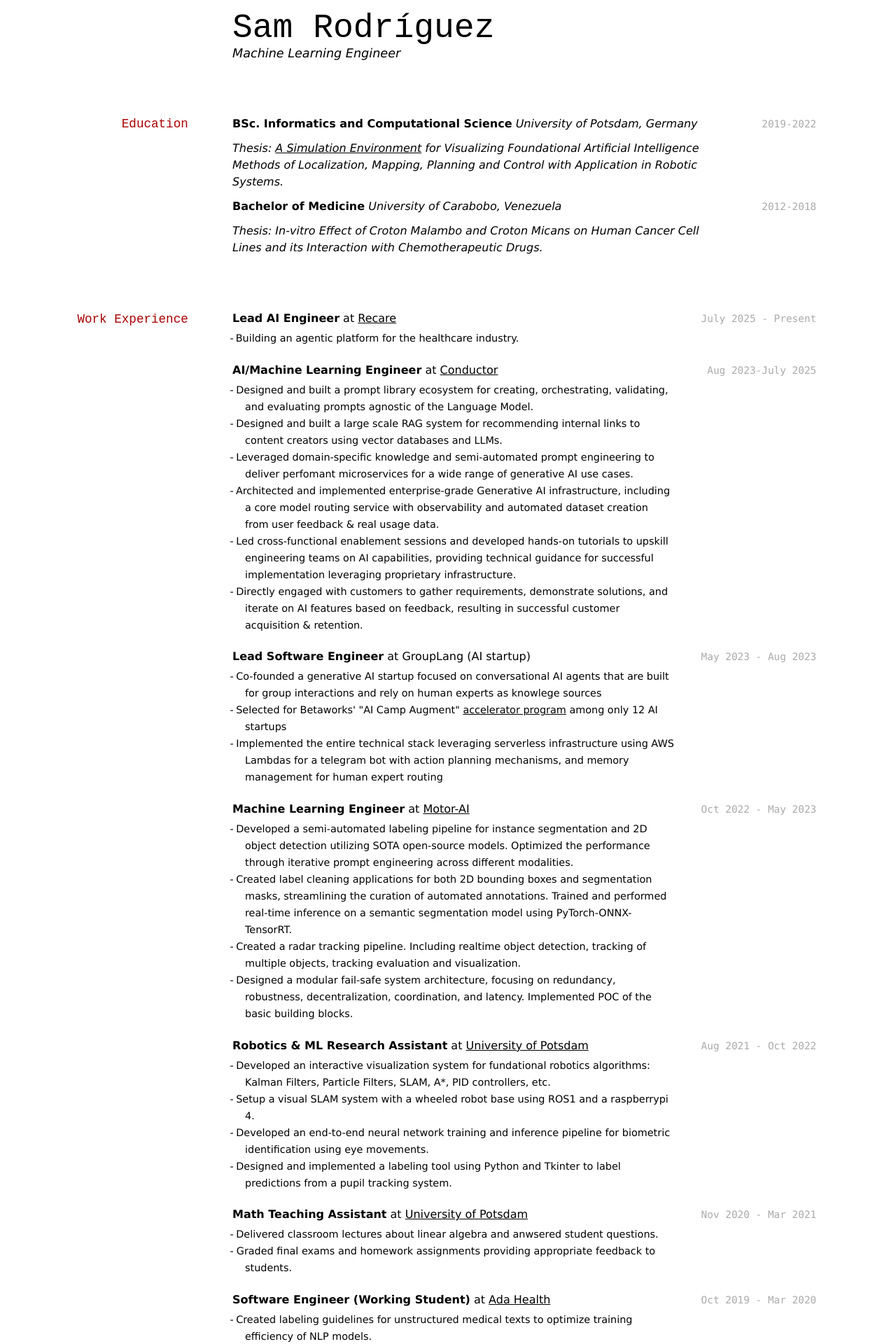
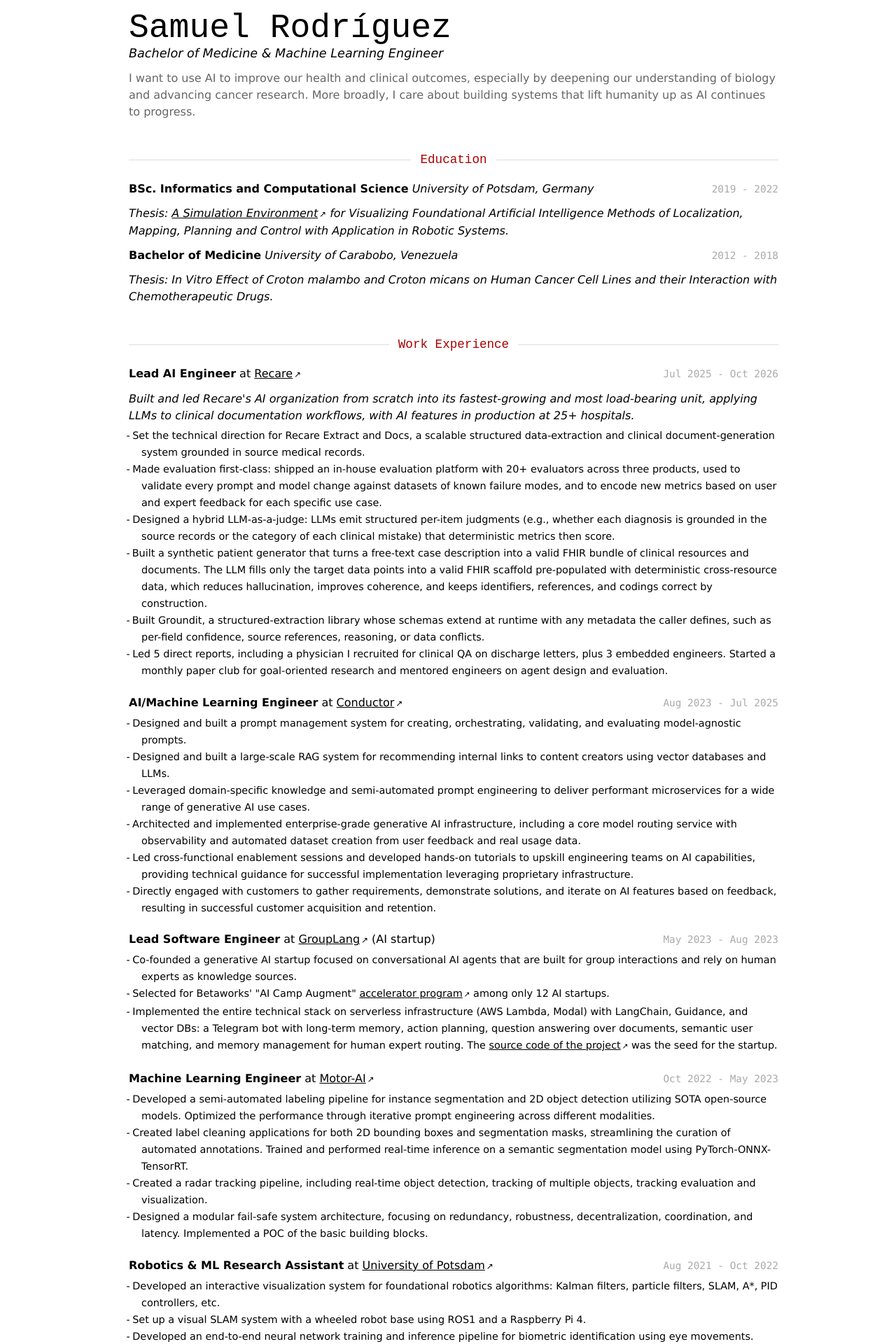
Before and after one commit to Sam1320/Sam1320.github.io, a Jekyll site: the page resume.html, which Jekyll copies as it is, in a window 1280 px wide. Shown: the top 1920 px of the page at 70% size. Built offline with Jekyll 4.4.1, drawn with Linux system fonts in a browser that asks for light colours; some of the changed text lies outside the part shown.

Commit message:
Update cv with Recare role (#11)
* fix: correct typos and improve clarity in resume content

* fix: enhance clarity and detail in resume content, including thesis description and work experience updates

* fix: update project descriptions in resume with dates and technologies for improved clarity

* fix: remove left column for better use of space

* fix: update resume content with new role descriptions, enhance clarity, and improve styling for better presentation

* fix: update resume with name correction, refined role descriptions, and enhanced clarity in skills and hobbies section

* fix: refine date formatting, correct thesis capitalization, and enhance clarity in work experience descriptions in resume

```diff
--- a/assets/css/davewhipp-print.css
+++ b/assets/css/davewhipp-print.css
@@ -61,12 +61,20 @@
 	margin-left: 1em;*/
 }
 
+main {
+	max-width: 58em;
+	margin: 0 auto;
+	padding: 0 1em;
+}
+
 p {
 	position: relative;
-	left: 25%;
 	margin-bottom: 0.2em;
-	margin-right: 0;
-	width: 60%;
+}
+
+/* title lines carry a date: keep room for it on the right */
+p:has(> code.highlighter-rouge) {
+	padding-right: 11em;
 }
 
 code {
@@ -77,17 +85,15 @@
 	color: #ccc;
 }
 
-p code {
+p > code.highlighter-rouge {
 	position: absolute;
 	text-align: right;
-	right: -20%;
+	right: 0;
 }
 
 
 ul {
 	position: relative;
-	left: 25%;
-	width: 50%;
 	margin-bottom: 1.5em;
 	font-size: 90%;
 	margin-top: -0.5em;
@@ -117,15 +123,12 @@
 h1,h2,h3,h4 {
 	font-weight: 400;
 	font-family: Avenir,Cousine,Verdana,sans-serif;
-	width: 80%;
 }
 
 h1 {
 	text-align: left;
 	font-size: 3em;
 	line-height: 1em;
-	position: relative;
-	left: 25%;
 }
 
 h1+p {
@@ -134,25 +137,32 @@
 	font-size: 110%;
 }
 
+/* inline code in prose, as opposed to the gray date labels */
+p code:not(.highlighter-rouge) {
+	color: inherit;
+}
+
+.tagline {
+	margin-top: 0.6em;
+	color: #666;
+}
+
 h2 {
+	display: flex;
+	align-items: center;
+	gap: 0.75em;
 	font-size: 1.1em;
 	color: #a00;
-	margin-top: 2em;
-	position: relative;
-	top: 1.2em;
-	text-align: right;
-	width: 20%;
+	margin: 1.6em 0 0.6em;
+	page-break-after: avoid;
 }
 
-
-h3 {
-	font-size: 1em;
-	line-height: 2em;
-	color: #ccc;
-	position: relative;
-	top: 1.6em;
-	text-align: right;
-	width: 20%;
+/* thin rule on both sides of the section title */
+h2::before,
+h2::after {
+	content: "";
+	flex: 1;
+	border-top: 1px solid #ddd;
 }
 
 a {
@@ -162,6 +172,25 @@
 
 a:hover {
 	color:#39f
+}
+
+/* external-link marker on resume links */
+main a::after {
+	content: "\2197";
+	display: inline-block;
+	/* bullets use a negative hanging indent; don't let the arrow inherit it */
+	text-indent: 0;
+	margin-left: 0.15em;
+	font-size: 0.75em;
+	text-decoration: none;
+}
+
+/* muted tech stack next to project titles */
+.tech {
+	margin-left: 0.6em;
+	font-size: 90%;
+	font-style: italic;
+	color: #888;
 }
 
 #webaddress {
--- a/assets/css/davewhipp-screen.css
+++ b/assets/css/davewhipp-screen.css
@@ -64,12 +64,20 @@
 	margin-left: 1em;
 }
 
+main {
+	max-width: 58em;
+	margin: 0 auto;
+	padding: 0 1em;
+}
+
 p {
 	position: relative;
-	left: 25%;
 	margin-bottom: 0.7em;
-	margin-right: 0;
-	width: 55%;
+}
+
+/* title lines carry a date: keep room for it on the right */
+p:has(> code.highlighter-rouge) {
+	padding-right: 11em;
 }
 
 code {
@@ -80,17 +88,15 @@
 	color: #aaa;
 }
 
-p code {
+p > code.highlighter-rouge {
 	position: absolute;
 	text-align: right;
-	right: -20%;
+	right: 0;
 }
 
 
 ul {
 	position: relative;
-	left: 25%;
-	width: 50%;
 	margin-bottom: 1.5em;
 	font-size: 90%;
 	margin-top: -0.5em;
@@ -120,15 +126,12 @@
 h1,h2,h3,h4 {
 	font-weight: 400;
 	font-family: Avenir, Cousine, Verdana, sans-serif;
-	width: 80%;
 }
 
 h1 {
 	text-align: left;
 	font-size: 3em;
 	line-height: 1em;
-	position: relative;
-	left: 25%;
 }
 
 h1+p {
@@ -137,24 +140,32 @@
 	font-size: 110%;
 }
 
+/* inline code in prose, as opposed to the gray date labels */
+p code:not(.highlighter-rouge) {
+	color: inherit;
+}
+
+.tagline {
+	margin-top: 0.6em;
+	color: #666;
+}
+
 h2 {
+	display: flex;
+	align-items: center;
+	gap: 0.75em;
 	font-size: 1.1em;
 	color: #a00;
-	margin-top: 3em;
-	position: relative;
-	top: 1.4em;
-	text-align: right;
-	width: 20%;
+	margin: 2.5em 0 1em;
+	page-break-after: avoid;
 }
 
-
-h3 {
-	font-size: 1em;
-	line-height: 2em;
-	position: relative;
-	top: 1.7em;
-	text-align: right;
-	width: 20%;
+/* thin rule on both sides of the section title */
+h2::before,
+h2::after {
+	content: "";
+	flex: 1;
+	border-top: 1px solid #ddd;
 }
 
 a {
@@ -164,6 +175,25 @@
 
 a:hover {
 	color: #39f
+}
+
+/* external-link marker on resume links */
+main a::after {
+	content: "\2197";
+	display: inline-block;
+	/* bullets use a negative hanging indent; don't let the arrow inherit it */
+	text-indent: 0;
+	margin-left: 0.15em;
+	font-size: 0.75em;
+	text-decoration: none;
+}
+
+/* muted tech stack next to project titles */
+.tech {
+	margin-left: 0.6em;
+	font-size: 90%;
+	font-style: italic;
+	color: #888;
 }
 
 #webaddress {
--- a/resume.html
+++ b/resume.html
@@ -1,63 +1,69 @@
 <!DOCTYPE html>
 <html lang="en">
 <head>
-    <title>Sam Rodríguez - Resume</title>
+    <title>Samuel Rodríguez - Resume</title>
     <meta charset="UTF-8">
     <meta name="viewport" content="width=device-width, initial-scale=1.0">
     <meta name="description" content="Sam Rodriguez's professional resume and experience">
     <link rel="icon" type="image/png" href="assets/images/favicon.png">
-    <link rel="stylesheet" href="assets/css/davewhipp-screen.css" media="screen">
-    <link rel="stylesheet" href="assets/css/davewhipp-print.css" media="print">
+    <link rel="stylesheet" href="assets/css/davewhipp-screen.css?v=2" media="screen">
+    <link rel="stylesheet" href="assets/css/davewhipp-print.css?v=2" media="print">
     <script defer src="assets/js/components.js"></script>
 </head>
 <body>
 
     <main>
         <section>
-            <h1>Sam Rodríguez</h1>
-            <p>Machine Learning Engineer</p>
+            <h1>Samuel Rodríguez</h1>
+            <p>Bachelor of Medicine &amp; Machine Learning Engineer</p>
+            <p class="tagline">I want to use AI to improve our health and clinical outcomes, especially by deepening our understanding of biology and advancing cancer research. More broadly, I care about building systems that lift humanity up as AI continues to progress.</p>
 
             <h2 id="education">Education</h2>
 
-            <p><code class="language-plaintext highlighter-rouge">2019-2022</code>
+            <p><code class="language-plaintext highlighter-rouge">2019 - 2022</code>
             <strong>BSc. Informatics and Computational Science</strong>
             <em>University of Potsdam, Germany</em></p>
 
             <p><em>Thesis: <a href="https://github.com/Sam1320/robolab">A Simulation Environment</a> for Visualizing Foundational Artificial Intelligence Methods of Localization, Mapping, Planning and Control with Application in Robotic Systems.</em>
             <!-- GPA: 3.7 --></p>
 
-            <p><code class="language-plaintext highlighter-rouge">2012-2018</code>
+            <p><code class="language-plaintext highlighter-rouge">2012 - 2018</code>
             <strong>Bachelor of Medicine</strong>
             <em>University of Carabobo, Venezuela</em></p>
 
-            <p><em>Thesis: In-vitro Effect of Croton Malambo and Croton Micans on Human Cancer Cell Lines and its Interaction with Chemotherapeutic Drugs.</em>
+            <p><em>Thesis: In Vitro Effect of Croton malambo and Croton micans on Human Cancer Cell Lines and their Interaction with Chemotherapeutic Drugs.</em>
             <!-- GPA: 3.6 --></p>
 
             <h2 id="work-experience">Work Experience</h2>
 
-            <p><code class="language-plaintext highlighter-rouge">July 2025 - Present</code>
-            <strong>Lead AI Engineer</strong> at <a href="https://recaresolutions.com/">Recare </a></p>
-            <ul>
-                <li>Building an agentic platform for the healthcare industry.</li>
-            </ul>
+            <p><code class="language-plaintext highlighter-rouge">Jul 2025 - Oct 2026</code>
+                <strong>Lead AI Engineer</strong> at <a href="https://recaresolutions.com/">Recare</a></p>
+                <p><em>Built and led Recare's AI organization from scratch into its fastest-growing and most load-bearing unit, applying LLMs to clinical documentation workflows, with AI features in production at 25+ hospitals.</em></p>
+                <ul>
+                    <li>Set the technical direction for Recare Extract and Docs, a scalable structured data-extraction and clinical document-generation system grounded in source medical records.</li>
+                    <li>Made evaluation first-class: shipped an in-house evaluation platform with 20+ evaluators across three products, used to validate every prompt and model change against datasets of known failure modes, and to encode new metrics based on user and expert feedback for each specific use case.</li>
+                    <li>Designed a hybrid LLM-as-a-judge: LLMs emit structured per-item judgments (e.g., whether each diagnosis is grounded in the source records or the category of each clinical mistake) that deterministic metrics then score.</li>
+                    <li>Built a synthetic patient generator that turns a free-text case description into a valid FHIR bundle of clinical resources and documents. The LLM fills only the target data points into a valid FHIR scaffold pre-populated with deterministic cross-resource data, which reduces hallucination, improves coherence, and keeps identifiers, references, and codings correct by construction.</li>
+                    <li>Built Groundit, a structured-extraction library whose schemas extend at runtime with any metadata the caller defines, such as per-field confidence, source references, reasoning, or data conflicts.</li>
+                    <li>Led 5 direct reports, including a physician I recruited for clinical QA on discharge letters, plus 3 embedded engineers. Started a monthly paper club for goal-oriented research and mentored engineers on agent design and evaluation.</li>
+                </ul>
 
-
-            <p><code class="language-plaintext highlighter-rouge">Aug 2023-July 2025</code>
+            <p><code class="language-plaintext highlighter-rouge">Aug 2023 - Jul 2025</code>
             <strong>AI/Machine Learning Engineer</strong> at <a href="https://www.conductor.com/">Conductor</a></p>
             <ul>
-                <li>Designed and built a prompt library ecosystem for creating, orchestrating, validating, and evaluating prompts agnostic of the Language Model.</li>
-                <li>Designed and built a large scale RAG system for recommending internal links to content creators using vector databases and LLMs.</li>
-                <li>Leveraged domain-specific knowledge and semi-automated prompt engineering to deliver perfomant microservices for a wide range of generative AI use cases.</li>
-                <li>Architected and implemented enterprise-grade Generative AI infrastructure, including a core model routing service with observability and automated dataset creation from user feedback & real usage data.</li>
+                <li>Designed and built a prompt management system for creating, orchestrating, validating, and evaluating model-agnostic prompts.</li>
+                <li>Designed and built a large-scale RAG system for recommending internal links to content creators using vector databases and LLMs.</li>
+                <li>Leveraged domain-specific knowledge and semi-automated prompt engineering to deliver performant microservices for a wide range of generative AI use cases.</li>
+                <li>Architected and implemented enterprise-grade generative AI infrastructure, including a core model routing service with observability and automated dataset creation from user feedback and real usage data.</li>
                 <li>Led cross-functional enablement sessions and developed hands-on tutorials to upskill engineering teams on AI capabilities, providing technical guidance for successful implementation leveraging proprietary infrastructure.</li>
-                <li>Directly engaged with customers to gather requirements, demonstrate solutions, and iterate on AI features based on feedback, resulting in successful customer acquisition & retention.</li>
+                <li>Directly engaged with customers to gather requirements, demonstrate solutions, and iterate on AI features based on feedback, resulting in successful customer acquisition and retention.</li>
             </ul>
             <p><code class="language-plaintext highlighter-rouge">May 2023 - Aug 2023</code>
-                <strong>Lead Software Engineer</strong> at GroupLang (AI startup)</p>
+                <strong>Lead Software Engineer</strong> at <a href="https://grouplang.ai/">GroupLang</a> (AI startup)</p>
                 <ul>
-                    <li>Co-founded a generative AI startup focused on conversational AI agents that are built for group interactions and rely on human experts as knowlege sources</li>
-                    <li>Selected for Betaworks' "AI Camp Augment" <a href="https://www.betaworks.com/ai-camp-augment-demo-day">accelerator program</a> among only 12 AI startups</li>
-                    <li>Implemented the entire technical stack leveraging serverless infrastructure using AWS Lambdas for a telegram bot with action planning mechanisms, and memory management for human expert routing</li>
+                    <li>Co-founded a generative AI startup focused on conversational AI agents that are built for group interactions and rely on human experts as knowledge sources.</li>
+                    <li>Selected for Betaworks' "AI Camp Augment" <a href="https://www.betaworks.com/ai-camp-augment-demo-day">accelerator program</a> among only 12 AI startups.</li>
+                    <li>Implemented the entire technical stack on serverless infrastructure (AWS Lambda, Modal) with LangChain, Guidance, and vector DBs: a Telegram bot with long-term memory, action planning, question answering over documents, semantic user matching, and memory management for human expert routing. The <a href="https://github.com/Sam1320/GroupLang">source code of the project</a> was the seed for the startup.</li>
                 </ul>
 
 
@@ -67,16 +73,16 @@
             <ul>
                 <li>Developed a semi-automated labeling pipeline for instance segmentation and 2D object detection utilizing SOTA open-source models. Optimized the performance through iterative prompt engineering across different modalities.</li>
                 <li>Created label cleaning applications for both 2D bounding boxes and segmentation masks, streamlining the curation of automated annotations. Trained and performed real-time inference on a semantic segmentation model using PyTorch-ONNX-TensorRT.</li>
-                <li>Created a radar tracking pipeline. Including realtime object detection, tracking of multiple objects, tracking evaluation and visualization.</li>
-                <li>Designed a modular fail-safe system architecture, focusing on redundancy, robustness, decentralization, coordination, and latency. Implemented POC of the basic building blocks.</li>
+                <li>Created a radar tracking pipeline, including real-time object detection, tracking of multiple objects, tracking evaluation and visualization.</li>
+                <li>Designed a modular fail-safe system architecture, focusing on redundancy, robustness, decentralization, coordination, and latency. Implemented a POC of the basic building blocks.</li>
             </ul>
 
             <p><code class="language-plaintext highlighter-rouge">Aug 2021 - Oct 2022</code>
             <strong>Robotics &amp; ML Research Assistant</strong> at <a href="https://www.uni-potsdam.de/de/cs-ml/index">University of Potsdam</a></p>
 
             <ul>
-                <li>Developed an interactive visualization system for fundational robotics algorithms: Kalman Filters, Particle Filters, SLAM, A*, PID controllers, etc.</li>
-                <li>Setup a visual SLAM system with a wheeled robot base using ROS1 and a raspberrypi 4.</li>
+                <li>Developed an interactive visualization system for foundational robotics algorithms: Kalman filters, particle filters, SLAM, A*, PID controllers, etc.</li>
+                <li>Set up a visual SLAM system with a wheeled robot base using ROS1 and a Raspberry Pi 4.</li>
                 <li>Developed an end-to-end neural network training and inference pipeline for biometric identification using eye movements.</li>
                 <li>Designed and implemented a labeling tool using Python and Tkinter to label predictions from a pupil tracking system.</li>
             </ul>
@@ -85,64 +91,68 @@
             <strong>Math Teaching Assistant</strong> at <a href="https://www.uni-potsdam.de/de/cs-ml/index">University of Potsdam</a></p>
 
             <ul>
-                <li>Delivered classroom lectures about linear algebra and anwsered student questions.</li>
-                <li>Graded final exams and homework assignments providing appropriate feedback to students.</li>
+                <li>Delivered classroom lectures about linear algebra and answered student questions.</li>
+                <li>Graded final exams and homework assignments, providing appropriate feedback to students.</li>
             </ul>
 
             <p><code class="language-plaintext highlighter-rouge">Oct 2019 - Mar 2020</code>
             <strong>Software Engineer (Working Student)</strong> at <a href="https://www.ada.com/">Ada Health</a></p>
             <ul>
                 <li>Created labeling guidelines for unstructured medical texts to optimize training efficiency of NLP models.</li>
-                <li>Designed and trained natural language processing models for knowldedge acquisition from various sources of structured medical data.</li>
+                <li>Designed and trained natural language processing models for knowledge acquisition from various sources of structured medical data.</li>
                 <li>Applied different data augmentation techniques and performed extensive data analysis with complex datasets.</li>
             </ul>
 
             <h2 id="projects">Projects</h2>
 
-            <p><code class="language-plaintext highlighter-rouge">LangChain, Guidance, AWS Lambda, Modal, Vector DBs.</code>
-            <a href="https://github.com/Sam1320/GroupLang">GroupLang</a></p>
+            <p><code class="language-plaintext highlighter-rouge">Dec 2023 - Jan 2024</code>
+            <a href="https://github.com/guidance-ai/guidance">Guidance</a>
+            <span class="tech">(Guidance, llama.cpp, Mistral 7B)</span></p>
 
-            <p>Telegram bot with long term memory capable of planning and executing tasks, answering questions over documents, mapping messages to actions, unstructured data extraction, semantic user matching, relevant memory retrieval. It seeks and waits for user feedback and clarification if required.</p>
+            <p>Open-source contributions to Guidance, a low-level LLM programming paradigm: a <a href="https://github.com/guidance-ai/guidance/blob/main/notebooks/art_of_prompt_design/react.ipynb">ReAct notebook</a> showing tool-using agents built with constrained generation, and a <a href="https://github.com/guidance-ai/guidance/pull/594">Tree of Thoughts notebook</a> in which a 7B model solves the Game of 24 by branching into multiple reasoning paths in parallel, self-evaluating them, and pursuing the most promising ones.</p>
 
-            <p><code class="language-plaintext highlighter-rouge">Kotlin, Android Studio</code>
-            <a href="https://play.google.com/store/apps/details?id=com.sam.estimate">Estimate My State</a></p>
+            <p><code class="language-plaintext highlighter-rouge">Dec 2022</code>
+            <a href="https://play.google.com/store/apps/details?id=com.sam.estimate">Estimate My State</a>
+            <span class="tech">(Kotlin, Android Studio)</span></p>
 
-            <p>Android app that leverages internal sensors to estimate position and velocity. Useful to evaluate multi-object tracking systems by having approximate ground truth states for arbitrary objects.</p>
+            <p>Android app that leverages internal sensors to estimate position and velocity. Useful for evaluating multi-object tracking systems, as it provides approximate ground-truth states for arbitrary objects.</p>
 
-            <p><code class="language-plaintext highlighter-rouge">Pytorch, OpenCV, Python</code>
-            <a href="https://github.com/Sam1320/motorai_challenge">Webcam Game Controller</a></p>
+            <p><code class="language-plaintext highlighter-rouge">Sep 2022</code>
+            <a href="https://github.com/Sam1320/motorai_challenge">Webcam Game Controller</a>
+            <span class="tech">(PyTorch, OpenCV, Python)</span></p>
 
             <p>A webcam-based game controller that uses a very lightweight neural network to detect hand gestures and control a game.</p>
 
-            <p><code class="language-plaintext highlighter-rouge">Python, Tkinter</code>
-            <a href="https://github.com/Sam1320/chessam">Chess GUI and Engine</a></p>
+            <p><code class="language-plaintext highlighter-rouge">Apr 2021 - Apr 2022</code>
+            <a href="https://github.com/Sam1320/chessam">Chess GUI and Engine</a>
+            <span class="tech">(Python, Tkinter)</span></p>
 
             <p>A chess game with a GUI and different engines to play against, all implemented from scratch.</p>
 
-            <p><code class="language-plaintext highlighter-rouge">Tensorflow, Computer Vision</code>
-            <a href="https://www.kaggle.com/code/sam1320/capstone">Diabetic Retinopathy Detection</a></p>
+            <p><code class="language-plaintext highlighter-rouge">Jul 2019 - Aug 2019</code>
+            <a href="https://www.kaggle.com/code/sam1320/capstone">Diabetic Retinopathy Detection</a>
+            <span class="tech">(TensorFlow, Computer Vision)</span></p>
 
-            <p>Neural network able identify if there are signs of Diabetic Retinopathy present in a retina image (taken with fundus photography) and classify each image into five different categories depending on the severity of the condition.</p>
+            <p>A neural network that detects signs of diabetic retinopathy in retinal images (fundus photography) and classifies them into five severity levels.</p>
 
             <h2 id="publications">Publications</h2>
-            <ul>
-                <li>(Nov 2024) <a href="https://doi.org/10.47499/revistaaccb.v1i36.296">In vitro evaluation of Croton malambo extract combined with chemotherapeutic drugs</a></li>
-                <li>(Nov 2024) <a href="https://doi.org/10.26807/remcb.v45i2.1008">In vitro interaction of Croton micans extract with chemotherapeutic drugs in human cancer cell lines</a></li>
-                <li>(Mar 2020) <a href="https://arxiv.org/abs/2003.13032">Named Entities in Medical Case Reports: Corpus and Experiments</a></li>
-            </ul>
+            <p><code class="language-plaintext highlighter-rouge">Nov 2024</code>
+            <a href="https://doi.org/10.47499/revistaaccb.v1i36.296">In vitro evaluation of Croton malambo extract combined with chemotherapeutic drugs</a></p>
 
-            <h2 id="open-source-contributions">Open Source Contributions</h2>
-            <p><a href="https://github.com/guidance-ai/guidance/blob/main/notebooks/art_of_prompt_design/react.ipynb">Guidance</a></p>
+            <p><code class="language-plaintext highlighter-rouge">Nov 2024</code>
+            <a href="https://doi.org/10.26807/remcb.v45i2.1008">In vitro interaction of Croton micans extract with chemotherapeutic drugs in human cancer cell lines</a></p>
 
-            <p>Language model programming paradigm that offers superior control and efficiency compared to conventional prompting and chaining. It allows users to constrain generation (e.g. with regex and CFGs) as well as to interleave control (conditional, loops) and generation seamlessly.</p>
+            <p><code class="language-plaintext highlighter-rouge">Mar 2020</code>
+            <a href="https://arxiv.org/abs/2003.13032">Named Entities in Medical Case Reports: Corpus and Experiments</a></p>
 
-            <h3 id="skills">Skills</h3>
+            <h2 id="skills">Skills & Hobbies</h2>
+            <p><strong>Natural Languages:</strong> Spanish (native), English (fluent), German (fluent).</p>
 
-            <p>Technologies &amp; Frameworks: FastAPI. Milvus. Docker. Kubernetes. Dspy. Guidance. PyTorch. LangChain. AWS. GCP. Prometheus/Grafana. Modal. Eigen. ROS2. TensorRT. Tensorflow. Pygame. Pandas</p>
+            <p><strong>Hobbies:</strong> Climbing, Yoga, Freediving.</p>
 
-            <p>Programming Languages: Python, JavaScript/TypeScript, C/C++.</p>
+            <p><strong>Technologies &amp; Frameworks:</strong> FastAPI, Celery, TaskIQ, PostgreSQL, DynamoDB, Milvus, Docker, Kubernetes, AWS, SageMaker, GCP, Modal, Datadog, Prometheus/Grafana, Langfuse, Strands, DSPy, Guidance, LangChain, FHIR, PyTorch, TensorRT, TensorFlow, Eigen, ROS2, Pygame, Pandas.</p>
 
-            <p>Natural Languages: Spanish (native), English (fluent), German (fluent). French (basic).</p>
+            <p><strong>Programming Languages:</strong> Python, JavaScript/TypeScript, C/C++.</p>
 
         </section>
     </main>
```
